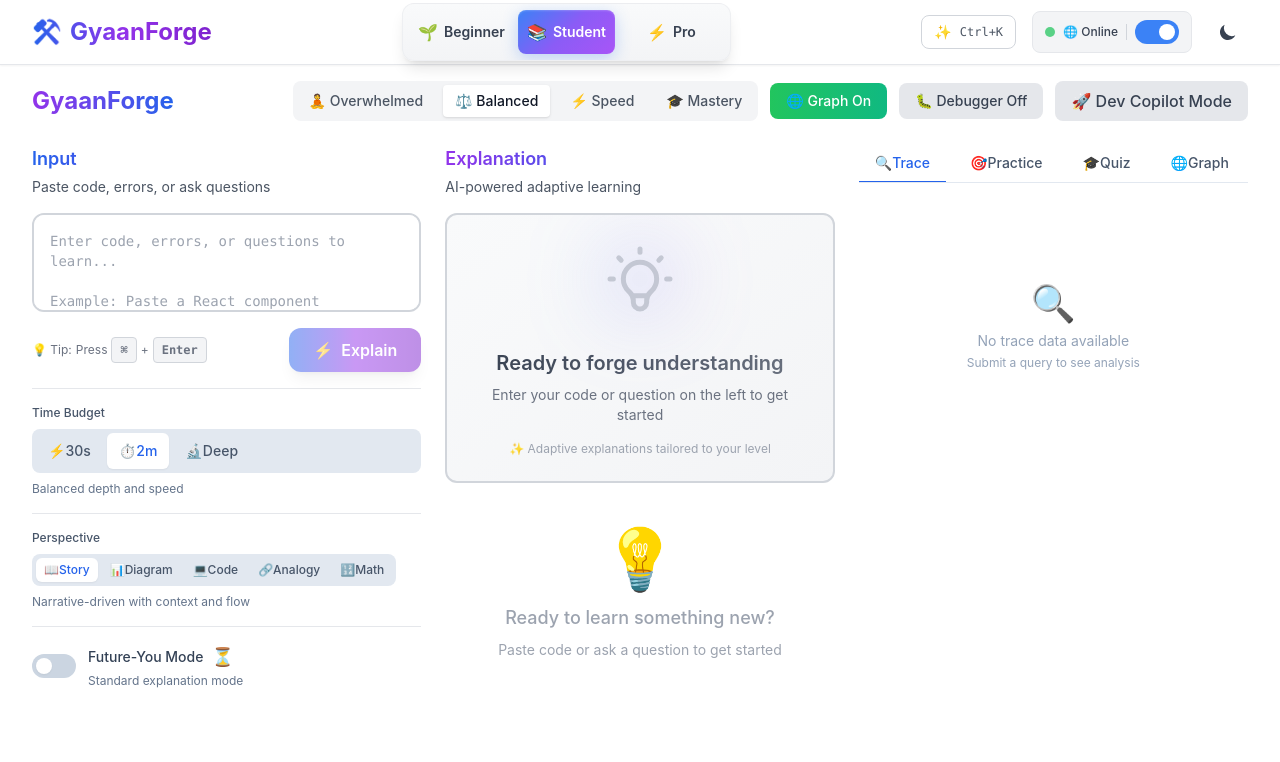
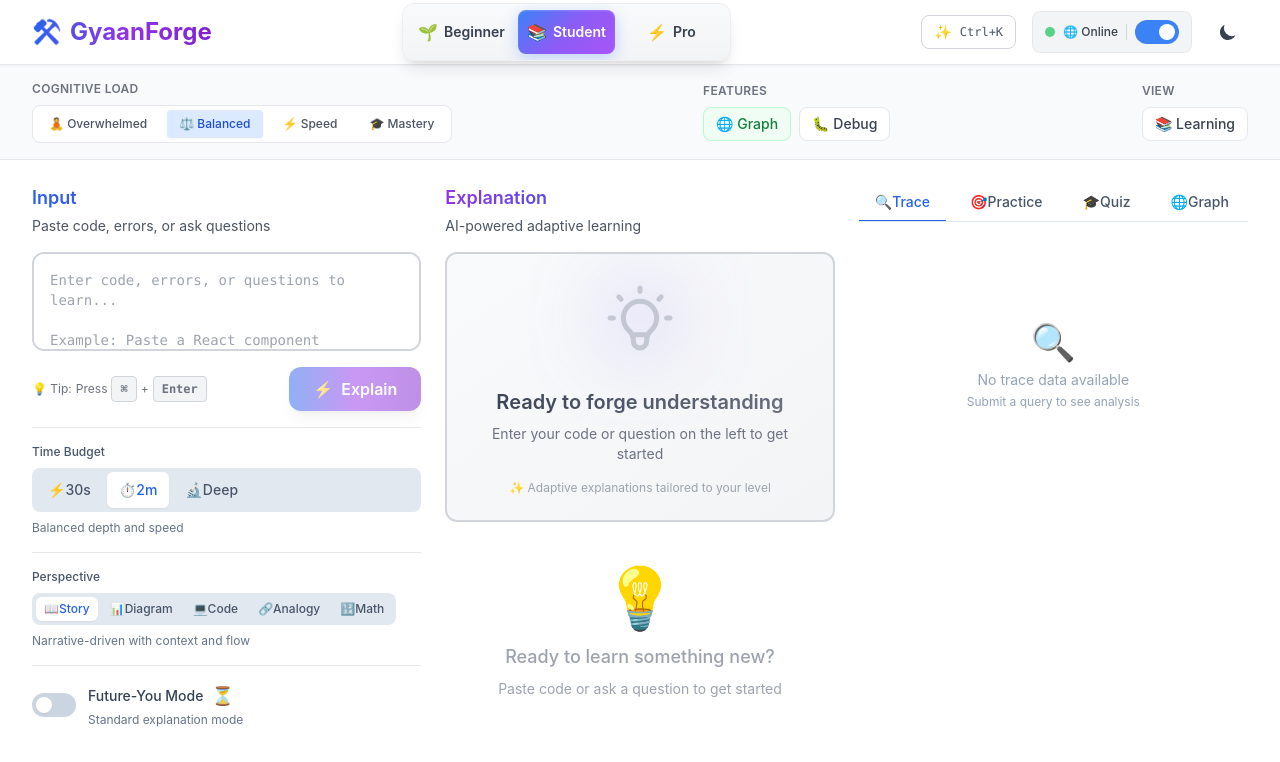
Before and after one commit to Navneet-55/demo1011, a Next.js app: page / in a window 1280 px wide. Shown: the top 762 px of the page. Built offline with nearby package versions, Linux system fonts and the light colour scheme.

Commit message:
refactor: reorganize control bar layout and improve cognitive load feature integration

```diff
--- a/app/page.tsx
+++ b/app/page.tsx
@@ -303,23 +303,22 @@ export default function Home() {
     <div className="min-h-screen flex flex-col bg-white dark:bg-gray-950">
       <Header onCommandPaletteOpen={() => setIsPaletteOpen(true)} />
 
-      {/* Mode Toggle */}
-      <div className="max-w-7xl w-full mx-auto px-4 sm:px-6 lg:px-8 pt-4">
-        <div className="flex items-center justify-between">
-          <h1 className="text-2xl font-bold bg-gradient-to-r from-purple-600 to-blue-600 bg-clip-text text-transparent">
-            GyaanForge
-          </h1>
-          <div className="flex gap-3 items-center">
-            {/* Cognitive Load Selector */}
-            <div className="flex gap-2 bg-gray-100 dark:bg-gray-800 rounded-lg p-1">
+      {/* Control Bar - Organized by Category */}
+      <div className="border-b border-gray-200 dark:border-gray-800 bg-gray-50 dark:bg-gray-900/50">
+        <div className="max-w-7xl w-full mx-auto px-4 sm:px-6 lg:px-8 py-4">
+          <div className="flex flex-col sm:flex-row gap-6 items-start sm:items-center sm:justify-between">
+            {/* Learning Mode */}
+            <div className="flex flex-col gap-2">
+              <p className="text-xs font-semibold text-gray-500 dark:text-gray-400 uppercase tracking-wide">Cognitive Load</p>
+              <div className="flex gap-2 bg-white dark:bg-gray-800 rounded-lg p-1 border border-gray-200 dark:border-gray-700">
                 {(Object.keys(COGNITIVE_LOAD_CONFIG) as CognitiveLoadMode[]).map((loadMode) => (
                   <button
                     key={loadMode}
                     onClick={() => handleCognitiveLoadChange(loadMode)}
-                  className={`px-3 py-1.5 rounded text-sm font-medium transition-all ${
+                    className={`px-3 py-1.5 rounded text-xs font-medium transition-all ${
                       cognitiveLoad === loadMode
-                      ? 'bg-white dark:bg-gray-700 text-gray-900 dark:text-white shadow'
-                      : 'text-gray-600 dark:text-gray-400 hover:text-gray-900 dark:hover:text-white'
+                        ? 'bg-blue-100 dark:bg-blue-900/40 text-blue-700 dark:text-blue-400 shadow-sm'
+                        : 'text-gray-600 dark:text-gray-400 hover:text-gray-900 dark:hover:text-white hover:bg-gray-100 dark:hover:bg-gray-700/50'
                     }`}
                     title={COGNITIVE_LOAD_CONFIG[loadMode].label}
                   >
@@ -327,41 +326,50 @@ export default function Home() {
                   </button>
                 ))}
               </div>
+            </div>
 
-            {/* Knowledge Graph Toggle */}
+            {/* Features */}
+            <div className="flex flex-col gap-2">
+              <p className="text-xs font-semibold text-gray-500 dark:text-gray-400 uppercase tracking-wide">Features</p>
+              <div className="flex gap-2">
                 <button
                   onClick={() => setShowKnowledgeGraph(!showKnowledgeGraph)}
-              className={`px-4 py-2 rounded-lg font-medium transition-all text-sm ${
+                  className={`px-3 py-1.5 rounded-lg text-sm font-medium transition-all border ${
                     showKnowledgeGraph
-                  ? 'bg-gradient-to-r from-green-500 to-emerald-500 text-white'
-                  : 'bg-gray-200 dark:bg-gray-700 text-gray-700 dark:text-gray-300 hover:bg-gray-300 dark:hover:bg-gray-600'
+                      ? 'bg-green-50 dark:bg-green-900/20 text-green-700 dark:text-green-400 border-green-200 dark:border-green-800'
+                      : 'bg-white dark:bg-gray-800 text-gray-700 dark:text-gray-300 border-gray-200 dark:border-gray-700 hover:bg-gray-50 dark:hover:bg-gray-700/50'
                   }`}
                 >
-              {showKnowledgeGraph ? '🌐 Graph On' : '🌐 Graph Off'}
-            </button>
-
-            {/* Error Debugger Toggle */}
-            <button
-              onClick={() => setShowErrorDebugger(!showErrorDebugger)}
-              className={`px-4 py-2 rounded-lg font-medium transition-all text-sm ${
-                showErrorDebugger
-                  ? 'bg-gradient-to-r from-red-500 to-orange-500 text-white'
-                  : 'bg-gray-200 dark:bg-gray-700 text-gray-700 dark:text-gray-300 hover:bg-gray-300 dark:hover:bg-gray-600'
-              }`}
-            >
-              {showErrorDebugger ? '🐛 Debugger On' : '🐛 Debugger Off'}
+                  🌐 Graph
                 </button>
 
                 <button
-              onClick={() => setShowDevCopilot(!showDevCopilot)}
-              className={`px-4 py-2 rounded-lg font-medium transition-all ${
-                showDevCopilot
-                  ? 'bg-gradient-to-r from-indigo-500 to-purple-500 text-white'
-                  : 'bg-gray-200 dark:bg-gray-700 text-gray-700 dark:text-gray-300 hover:bg-gray-300 dark:hover:bg-gray-600'
+                  onClick={() => setShowErrorDebugger(!showErrorDebugger)}
+                  className={`px-3 py-1.5 rounded-lg text-sm font-medium transition-all border ${
+                    showErrorDebugger
+                      ? 'bg-red-50 dark:bg-red-900/20 text-red-700 dark:text-red-400 border-red-200 dark:border-red-800'
+                      : 'bg-white dark:bg-gray-800 text-gray-700 dark:text-gray-300 border-gray-200 dark:border-gray-700 hover:bg-gray-50 dark:hover:bg-gray-700/50'
                   }`}
                 >
-              {showDevCopilot ? '📝 Standard Mode' : '🚀 Dev Copilot Mode'}
+                  🐛 Debug
                 </button>
+              </div>
+            </div>
+
+            {/* Views */}
+            <div className="flex flex-col gap-2">
+              <p className="text-xs font-semibold text-gray-500 dark:text-gray-400 uppercase tracking-wide">View</p>
+              <button
+                onClick={() => setShowDevCopilot(!showDevCopilot)}
+                className={`px-3 py-1.5 rounded-lg text-sm font-medium transition-all border ${
+                  showDevCopilot
+                    ? 'bg-indigo-50 dark:bg-indigo-900/20 text-indigo-700 dark:text-indigo-400 border-indigo-200 dark:border-indigo-800'
+                    : 'bg-white dark:bg-gray-800 text-gray-700 dark:text-gray-300 border-gray-200 dark:border-gray-700 hover:bg-gray-50 dark:hover:bg-gray-700/50'
+                }`}
+              >
+                {showDevCopilot ? '🚀 Dev Mode' : '📚 Learning'}
+              </button>
+            </div>
           </div>
         </div>
       </div>
```
Also changed, not shown: 1 other file (tests, documents, lock files or other folders). Lines whose indentation alone changed are shown as unchanged.
